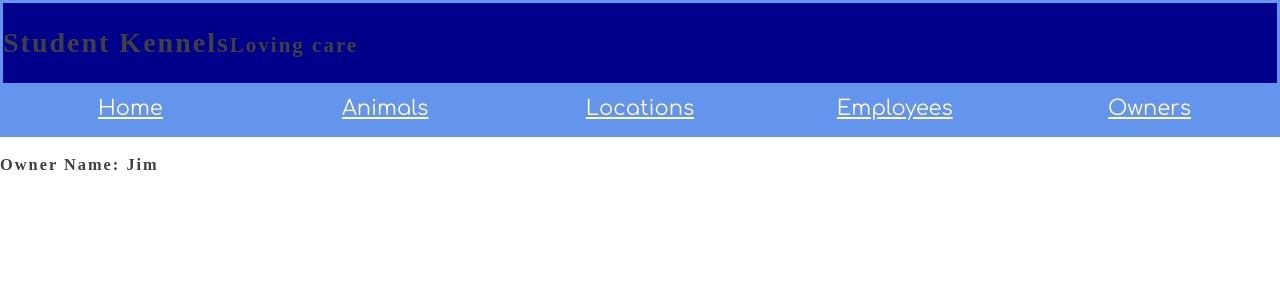
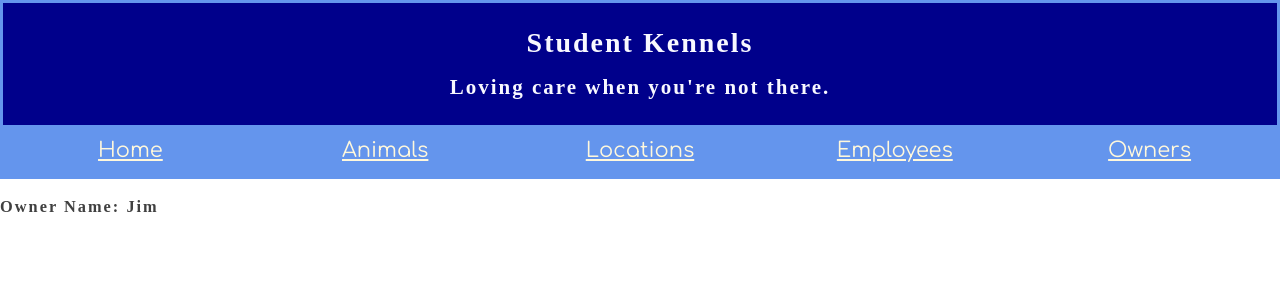
Before and after one commit to rdbishop19/react-kennel, a React (Create React App) app: page /owners in a window 1280 px wide. Shown: the top 300 px of the page. Built offline with nearby package versions, Linux system fonts and the light colour scheme; a web font is replaced by a local one.

Commit message:
feat: navbar + routing

```diff
--- a/src/components/ApplicationViews.js
+++ b/src/components/ApplicationViews.js
@@ -11,7 +11,7 @@ class ApplicationViews extends Component {
 
     render() {
         return (
-            <React.Fragment>
+            <>
                 <Route exact path="/" render={(props) => {
                     return <Home />
                 }} />
@@ -27,7 +27,7 @@ class ApplicationViews extends Component {
                 <Route path="/owners" render={(props) => {
                     return <OwnerCard />
                 }} />
-            </React.Fragment>
+            </>
         )
     }
 }
--- a/src/components/nav/NavBar.js
+++ b/src/components/nav/NavBar.js
@@ -6,8 +6,8 @@ class NavBar extends Component {
     render(){
         return (
             <header>
-                <h1 className="site-titel">Student Kennels
-                    <small>Loving care</small>
+                <h1 className="site-title">Student Kennels<br />
+                    <small>Loving care when you're not there.</small>
                 </h1>
                 <nav>
                     <ul className="container">
```
